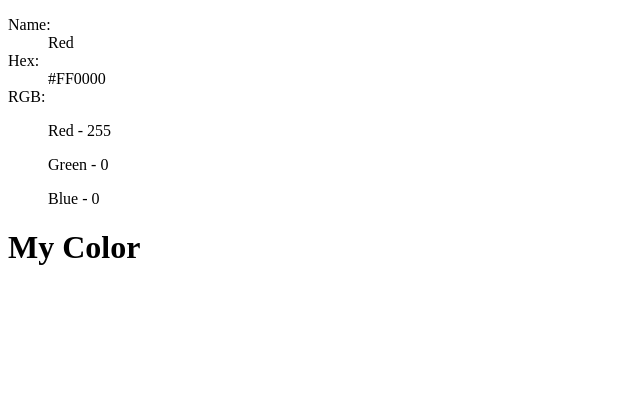
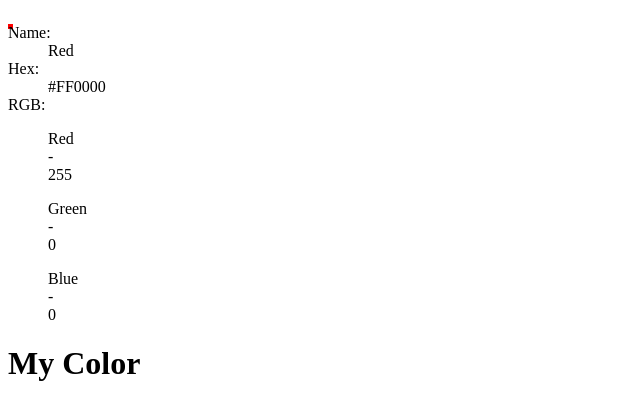
Before and after one commit to meganamarshall/layout-components, a React app: page / in a window 1280 px wide. Shown: the top 420 px of the page, without its empty margins (0-640 px from the left). Built offline with nearby package versions, Linux system fonts and the light colour scheme.

Commit message:
added some color

```diff
--- a/src/components/Color.js
+++ b/src/components/Color.js
@@ -17,9 +17,15 @@ export default function Color() {
   };
   const hex = hexFromRGB(rgb);
 
+  const style = {
+    backgroundColor: hex,
+    display: 'inline-block',
+    width: '5px',
+    height: '5px'
+  };
 
   return (
-    <dl>
+    <dl style={style}>
       <dt>Name:</dt>
       <dd>{name}</dd>
 
--- a/webpack.config.js
+++ b/webpack.config.js
@@ -8,7 +8,7 @@ module.exports = {
     filename: 'bundle.[hash].js'
   },
   devServer: {
-    port: 7890
+    port: 5551
   },
   plugins: [
     new HtmlPlugin({ template: './src/index.html' }),
```
